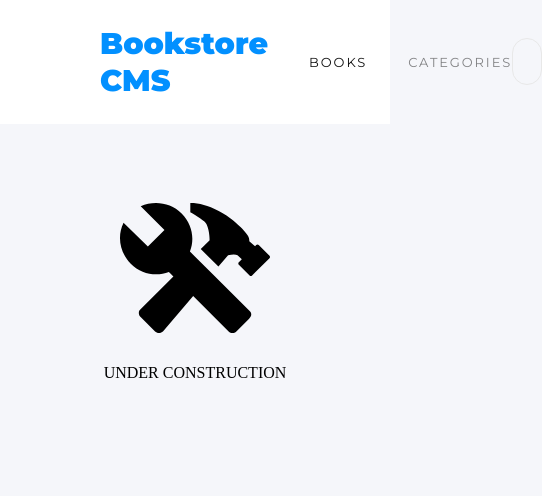
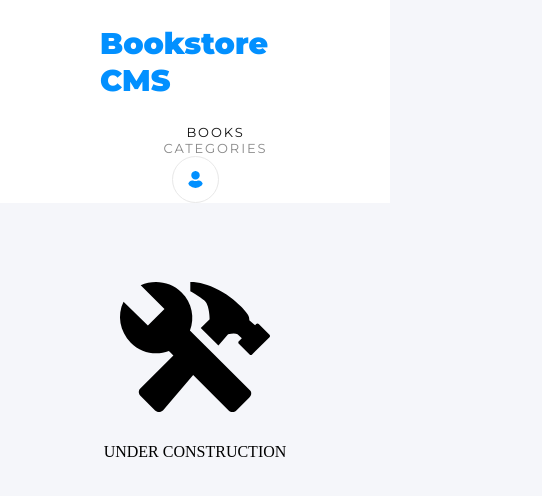
Before and after one commit to smunoz1988/bookstore-react, a React (Create React App) app: page /Categories in a window 390 px wide. Shown: the top 496 px of the page, 542 px wide, since content can reach past the window. Built offline with nearby package versions, Linux system fonts and the light colour scheme.

Commit message:
fix nav style on mobile version

```diff
--- a/src/styles/Navbar.css
+++ b/src/styles/Navbar.css
@@ -2,6 +2,7 @@
 
 nav {
   display: flex;
+  flex-direction: column;
   padding: 0 6.25rem 0 6.25rem;
   justify-content: space-between;
   align-items: center;
@@ -11,6 +12,7 @@ nav {
 .navTitle {
   display: flex;
   align-items: center;
+  flex-direction: column;
 }
 
 .navItems {
@@ -49,3 +51,13 @@ h1 {
   border-radius: 45rem;
   padding: 0.875rem;
 }
+
+@media screen and (min-width: 768px) {
+  nav {
+    flex-direction: row;
+  }
+
+  .navTitle {
+    flex-direction: row;
+  }
+}
```
